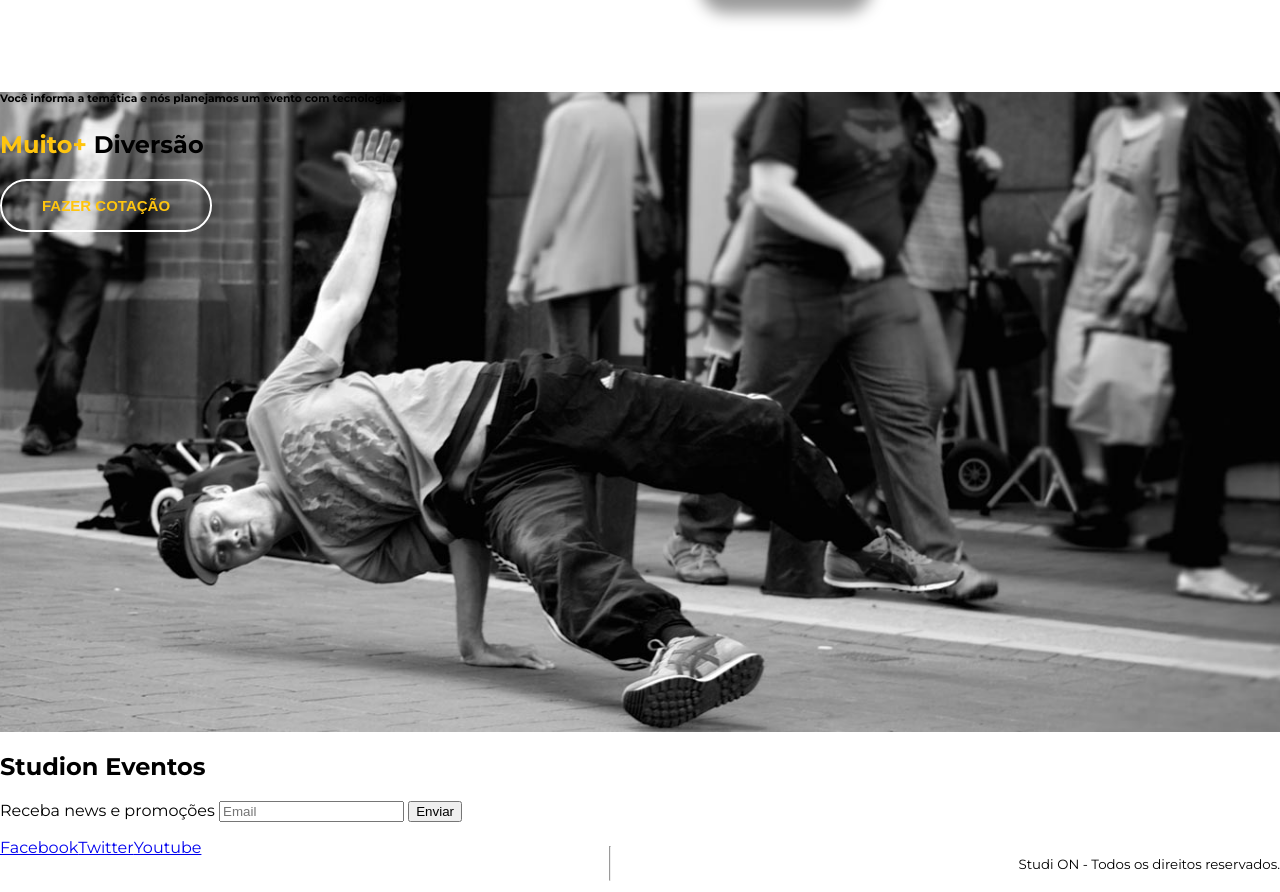
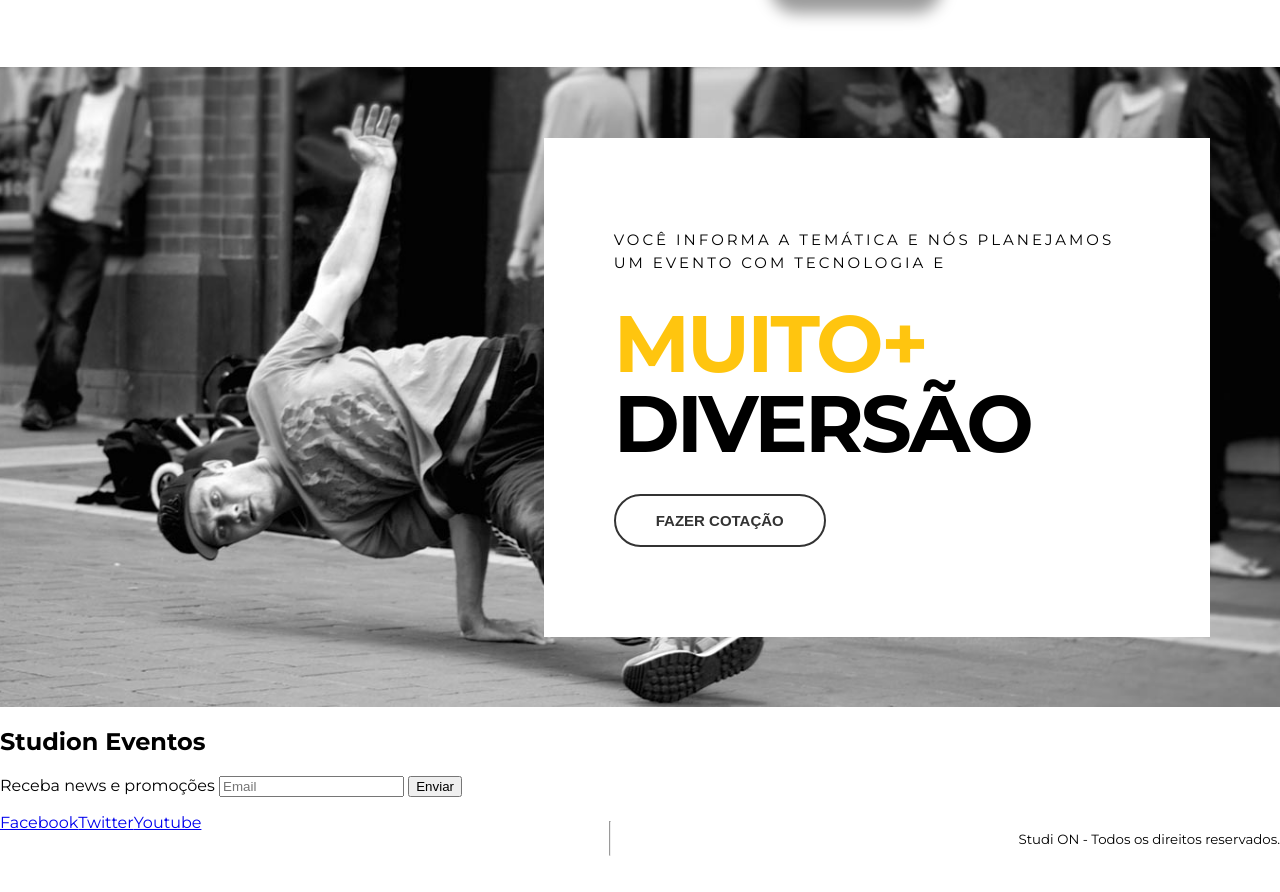
Before and after one commit to estevesg3/studion, a website: page src/index.html in a window 1280 px wide. Shown: the part 1643-2535 px from the top of the page. Drawn offline with Linux system fonts and the light colour scheme.

Commit message:
Cotação concluída.

```diff
--- a/src/style.css
+++ b/src/style.css
@@ -25,7 +25,7 @@
 
     max-width: 1140px;
 
-    margin: 0;
+    margin: 0 auto;
 
 
 }
@@ -370,8 +370,6 @@ overflow-x: hidden;
 
     background-image: url(./images/parallax.jpg);
 
-    min-height: 80vh;
-
     background-attachment: fixed;
 
     background-repeat: no-repeat;
@@ -381,3 +379,72 @@ overflow-x: hidden;
     background-position: center;
 
 }
+
+    .Conteúdo-cotação {
+
+        display: grid;
+
+        align-items: center;
+
+        justify-items: end;
+
+        min-height: 80vh;
+
+    }
+
+
+
+.Cópia-cotação {
+
+    background-color: white;
+
+    padding: 5.625rem 4.375rem;
+
+    }
+
+    .Cópia-cotação h6 {
+
+        font-weight: 400;
+
+        font-size: 0.9375rem;
+
+        letter-spacing: 0.1875rem;
+
+        line-height: 1.4375rem;
+
+        max-width: 53ch;
+
+        text-transform: uppercase;
+
+        margin: 0;
+    }
+
+    .Cópia-cotação h2 {
+
+        font-size: 5rem;
+
+        text-transform: uppercase;
+
+        letter-spacing: -0.1875rem;
+
+        line-height: 5rem;
+
+        margin: 1.875rem 0;
+
+    }
+
+    .Cópia-cotação h2 span {
+
+        display: block;
+
+    }
+
+    .botão-cotação {
+
+        color: var(--cinza);
+
+        border-color: var(--cinza);
+
+        background: unset;
+
+    }
```
